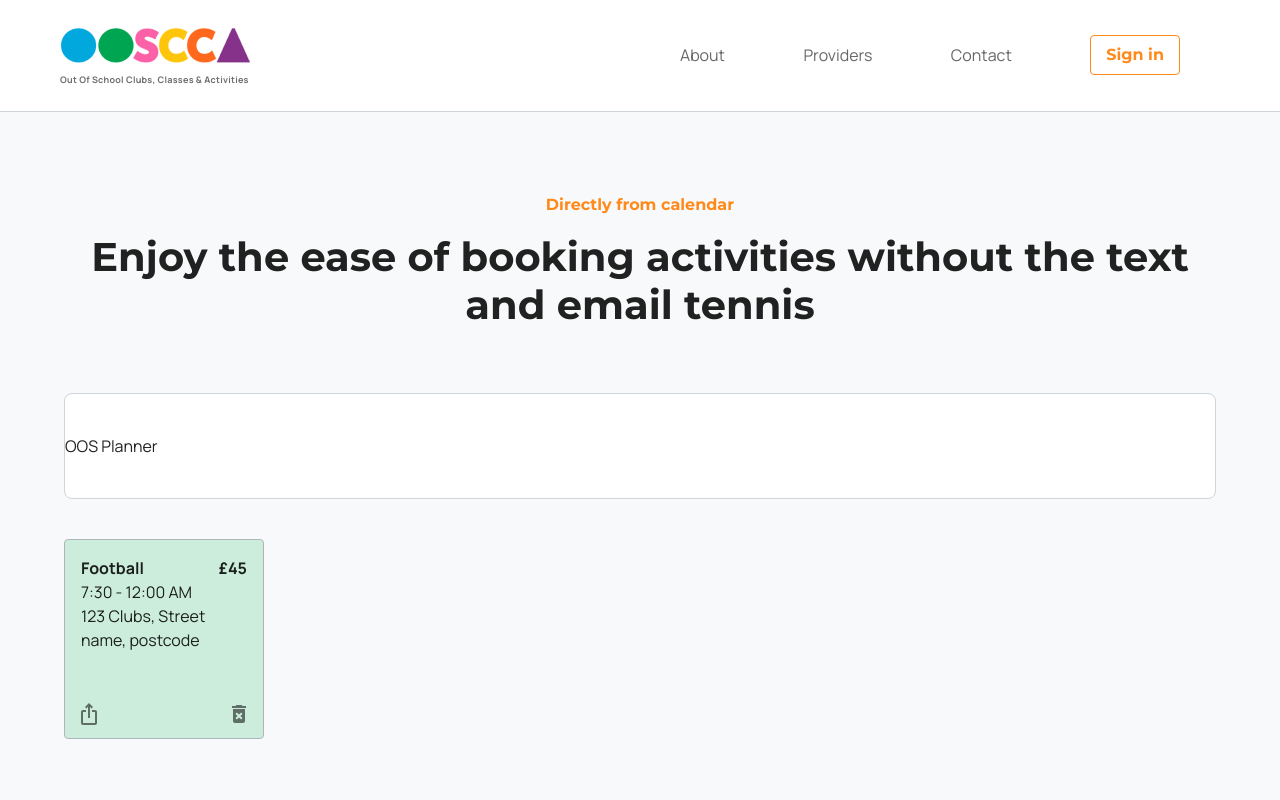
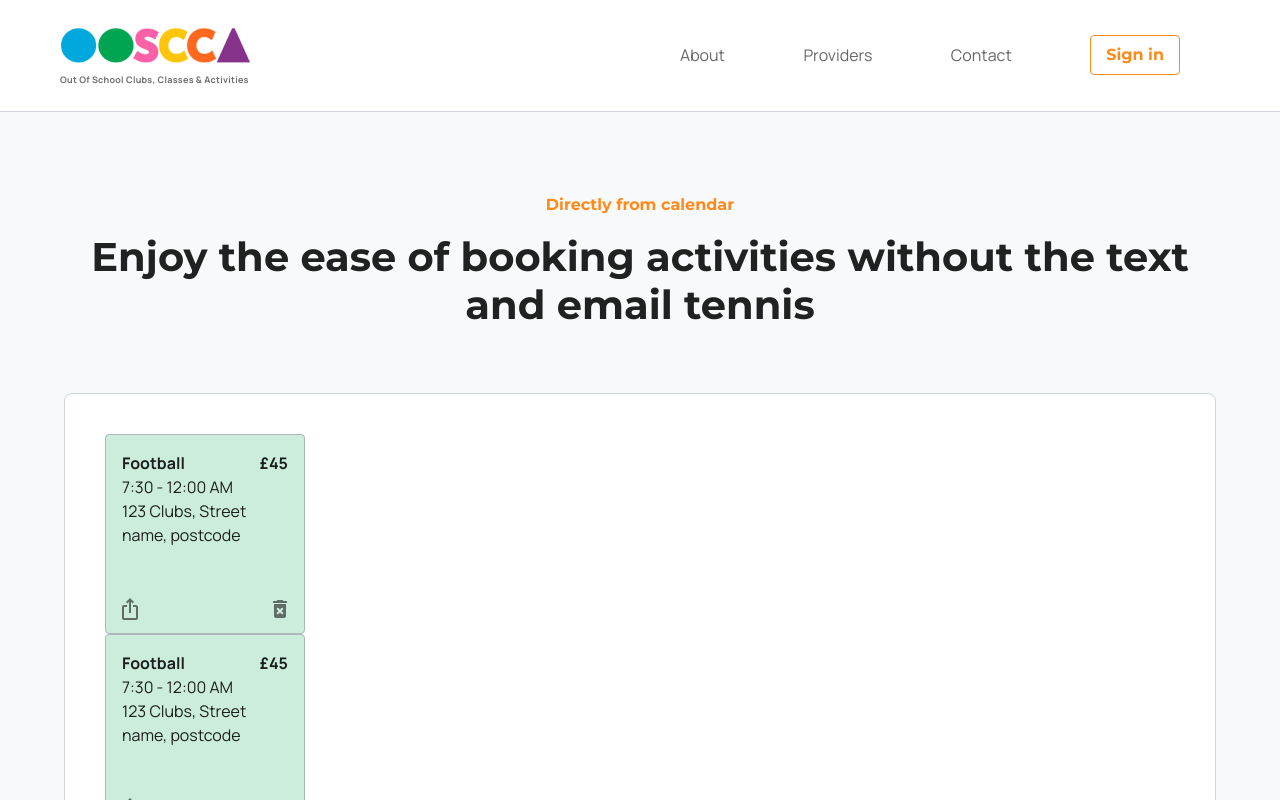
Before and after one commit to digital-brother/ooscca-fe, a Next.js app: page /booking in a window 1280 px wide. Shown: the top 800 px of the page. Built offline with nearby package versions, Linux system fonts and the light colour scheme.

Commit message:
Add day component

```diff
--- a/src/app/booking/OOSPlannerSection.js
+++ b/src/app/booking/OOSPlannerSection.js
@@ -2,18 +2,11 @@ import { Box, Button, Container, IconButton, Typography } from "@mui/material";
 import IosShareIcon from "@mui/icons-material/IosShare";
 import DeleteForeverIcon from "@mui/icons-material/DeleteForever";
 
-function Booking() {
-  const booking = {
-    type: "Football",
-    time: "7:30 - 12:00 AM",
-    address: "123 Clubs, Street name, postcode",
-    price: 45,
-  };
-
+function Booking({booking}) {
   return (
     <Box
       sx={{
-        mt: 5,
+        // mt: 5,
         display: "flex",
         flexDirection: "column",
         maxWidth: 200,
@@ -44,10 +37,25 @@ function Booking() {
   );
 }
 
+function Day() {
+  const booking = {
+    type: "Football",
+    time: "7:30 - 12:00 AM",
+    address: "123 Clubs, Street name, postcode",
+    price: 45,
+  };
+  return (
+    <>
+      <Booking booking={booking} />
+      <Booking booking={booking} />
+    </>
+  );
+}
+
 function OOSPlanner({ sx }) {
   return (
     <Box sx={{ borderRadius: 2, bgcolor: "white", border: "1px solid", borderColor: "grey.300", ...sx }}>
-      OOS Planner
+      <Day />
     </Box>
   );
 }
@@ -62,8 +70,7 @@ export default function OOSPlannerSection() {
             Enjoy the ease of booking activities without the text and email tennis
           </Typography>
         </Box>
-        <OOSPlanner sx={{ mt: 8, py: 5 }} />
-        <Booking />
+        <OOSPlanner sx={{ mt: 8, p: 5 }} />
       </Container>
     </Box>
   );
```
